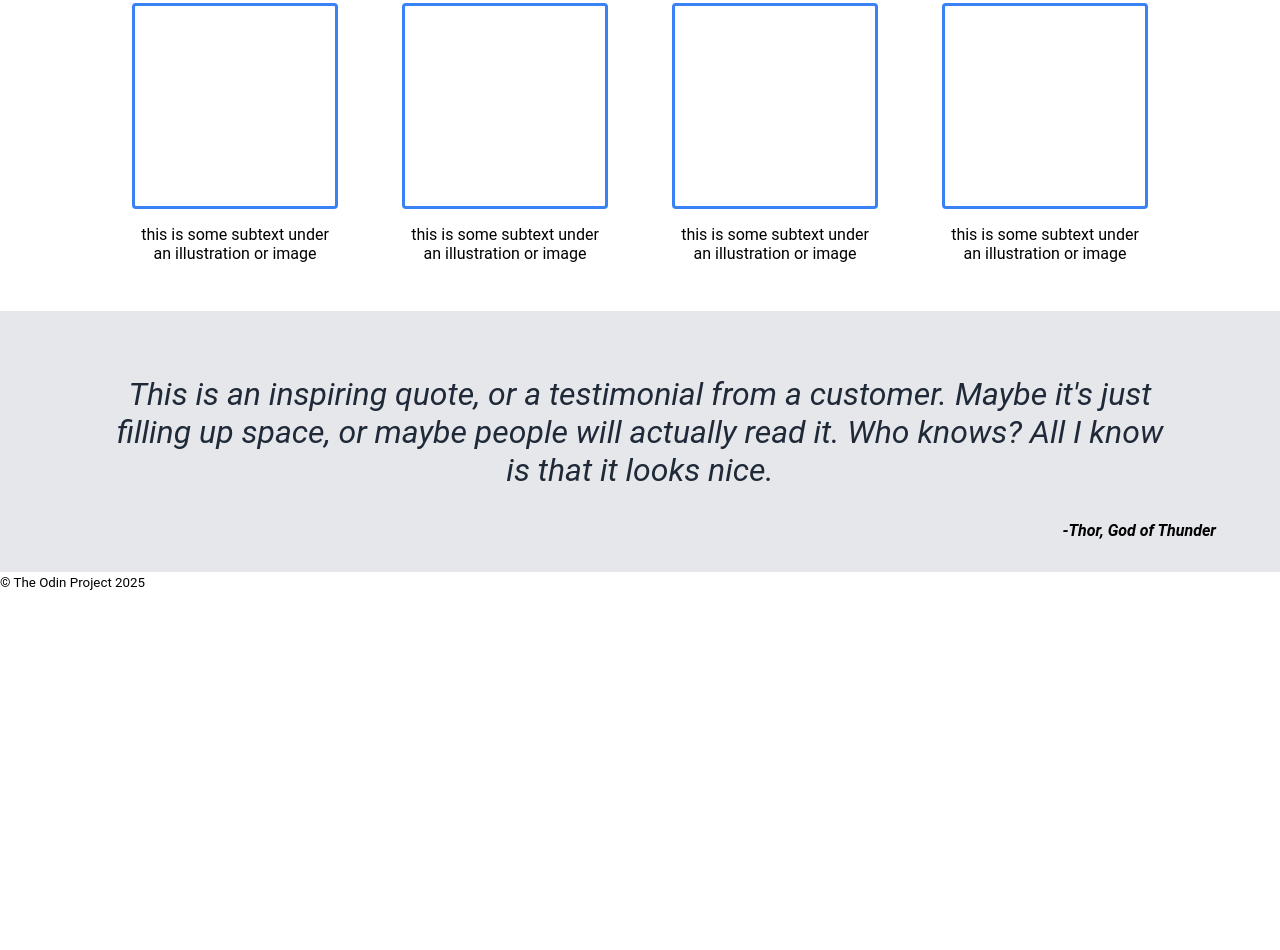
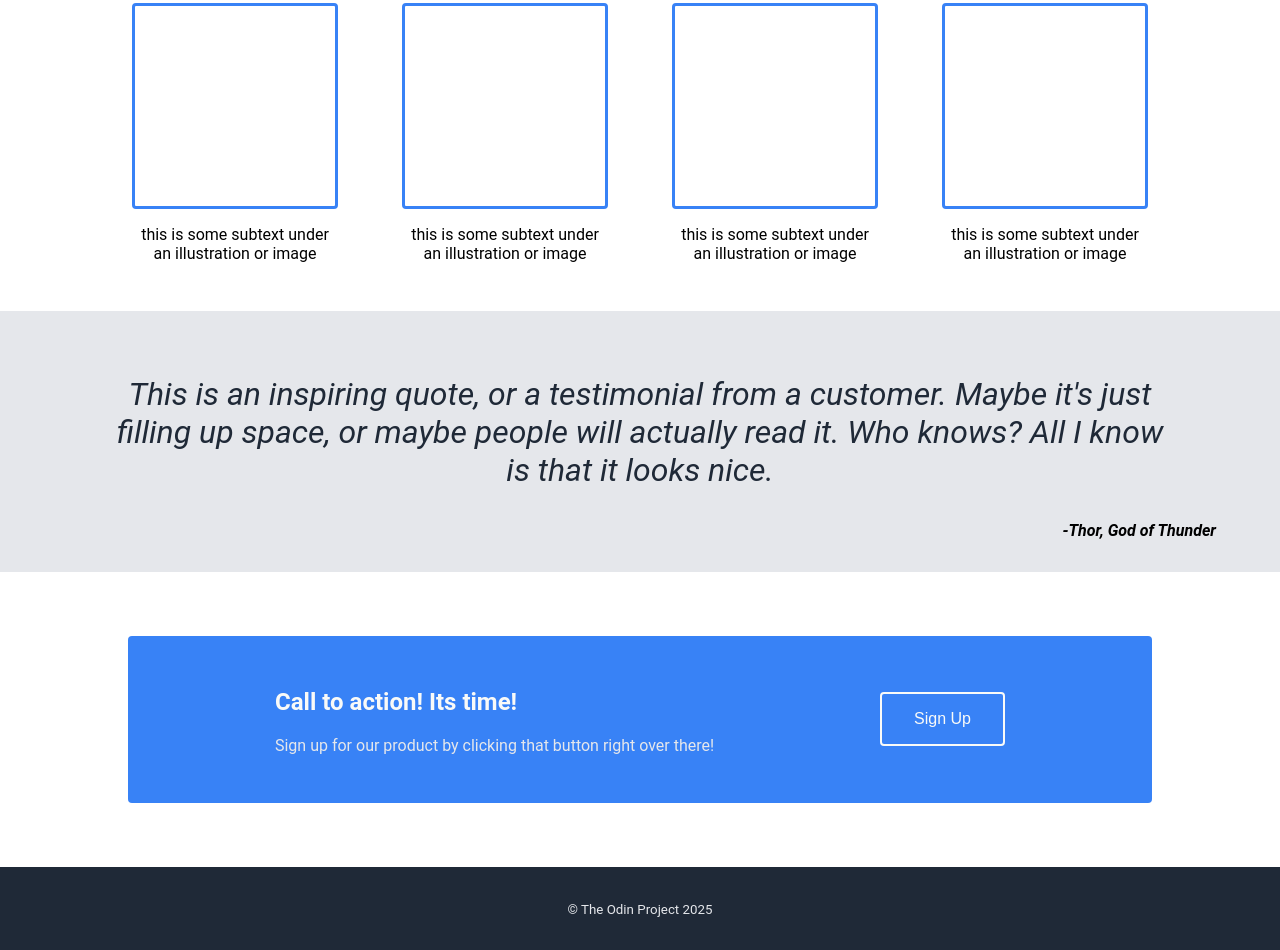
Before and after one commit to i-cortez/landing-page-template, a plain HTML site: page index.html in a window 1280 px wide. Shown: the part 510-1460 px from the top of the page. Before the commit the page ends 1101 px from the top, so only its background shows below. Drawn offline with Linux system fonts and the light colour scheme.

Commit message:
Implement action and footer sections and styles
Modified index.html and styles.css to include the action and footer
sections and styles.

```diff
--- a/index.html
+++ b/index.html
@@ -60,14 +60,26 @@
             </blockquote>
             <cite>-Thor, God of Thunder</cite>
         </section>
+        <section class="action">
+            <div class="modal">
+                <div class="text">
+                    <h2>Call to action! Its time!</h2>
+                    <p>
+                        Sign up for our product by clicking that button right
+                        over there!
+                    </p>
+                </div>
+                <button>Sign Up</button>
+            </div>
+        </section>
         <footer>
             <small id="copyright"></small>
-          </footer>
             <script>
                 document.addEventListener('DOMContentLoaded', function () {
                   const year = new Date().getFullYear();
                   document.getElementById('copyright').innerHTML = `&copy; The Odin Project ${year}`;
                 });
               </script>
+        </footer>
     </body>
 </html>
--- a/styles.css
+++ b/styles.css
@@ -113,3 +113,42 @@ nav a {
     font-size: 16px;
     font-weight: bold;
 }
+.action {
+    padding: 4rem 8rem;
+    display: flex;
+    justify-content: center;
+    align-items: center;
+}
+.action .modal {
+    border: none;
+    border-radius: 4px;
+    padding: 2rem 4rem;
+    background-color: #3882f6;
+    display: flex;
+    flex: 1;
+    justify-content: space-around;
+    align-items: center;
+}
+.action .modal .text h2 {
+    color: #f9faf8;
+}
+.action .modal .text p {
+    color: #e5e7eb;
+}
+.action button {
+    padding: 1rem 2rem;
+    background-color: #3882f6;
+    color: #f9faf8;
+    border-style: solid;
+    border-color: #f9faf8;
+    border-radius: 4px;
+    font-size: 16px;
+    cursor: pointer;
+}
+footer {
+    background-color: #1f2937;
+    color: #e5e7eb;
+    padding-top: 2rem;
+    padding-bottom: 2rem;
+    text-align: center;
+}
```
Lines whose indentation alone changed are shown as unchanged.
